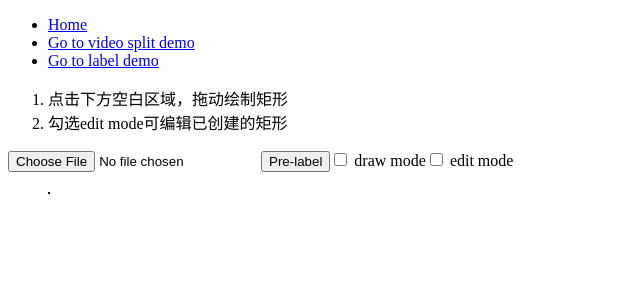
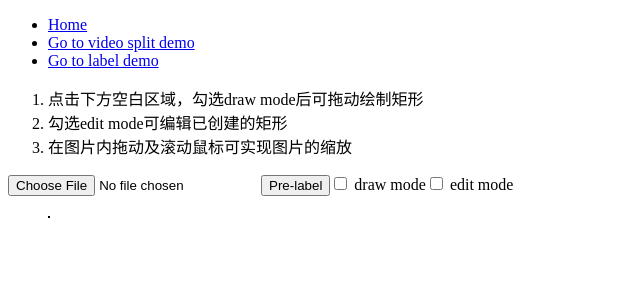
Before and after one commit to vivihuang/label-it, a React app: page /label-demo in a window 1280 px wide. Shown: the top 300 px of the page, without its empty margins (0-640 px from the left). Built offline with nearby package versions, Linux system fonts and the light colour scheme.

Commit message:
Change tip text.

```diff
--- a/src/app/components/LabelDemo.js
+++ b/src/app/components/LabelDemo.js
@@ -237,8 +237,9 @@ export default class LabelDemo extends React.Component {
       <div>
         <div>
           <ol>
-            <li>点击下方空白区域，拖动绘制矩形</li>
+            <li>点击下方空白区域，勾选draw mode后可拖动绘制矩形</li>
             <li>勾选edit mode可编辑已创建的矩形</li>
+            <li>在图片内拖动及滚动鼠标可实现图片的缩放</li>
           </ol>
         </div>
         <div>
```
